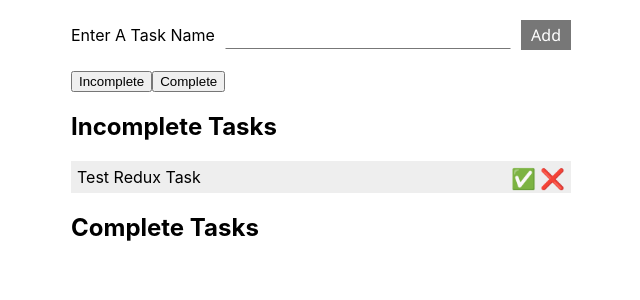
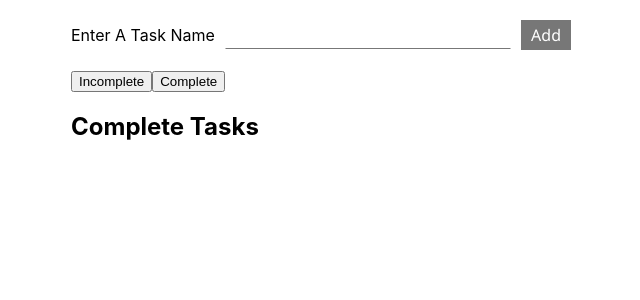
Before and after one commit to J-Cook-jr/todo-list, a React (Create React App) app: page / in a window 1280 px wide. Shown: the top 300 px of the page, without its empty margins (319-959 px from the left). Built offline with nearby package versions, Linux system fonts and the light colour scheme.

Commit message:
finish adding redux to todo list

```diff
--- a/src/components/TaskList.jsx
+++ b/src/components/TaskList.jsx
@@ -1,18 +1,19 @@
 import React, { Component } from 'react';
-import Task from './Task';
-import { toggleTodo, deleteTodo } from '../redux/actions/todoActions';
-
 import { connect } from 'react-redux';
 
+import Task from './Task';
 
+import { toggleTodo, deleteTodo } from '../redux/actions/todoActions';
+import { setVisibility } from '../redux/actions/visibilityActions';
 
 class TaskList extends Component {
     render() {
         return (
             <div>
-                <button >Incomplete</button>
-                <button >Complete</button>
-
+                <button onClick={() => { this.props.setVisibility('incomplete')}}>Incomplete</button>
+                <button onClick={() => { this.props.setVisibility('complete')}}>Complete</button>
+                {this.props.visibility === 'incomplete' && (
+                    <>
                         <h2 className="TaskList__title">Incomplete Tasks</h2>
                         {this.props.tasks.map((task, i) => {
                             if (!task.complete) {
@@ -31,24 +32,24 @@ class TaskList extends Component {
                             }
                             return '';
                         })}
+                    </>
+                )}
+                {this.props.visibility === 'complete' && (
+                    <>
                         <h2 className="TaskList__title">Complete Tasks</h2>
                         {this.props.tasks.map((task, i) => {
                             if (task.complete) {
                                 return (
-                            <Task
-                                task={task}
-                                key={i}
-                                toggleCompleteStatus={() => {
-                                    this.props.toggleCompleteStatus(i);
-                                }}
-                                deleteTask={() => {
-                                    this.props.deleteTask(i);
-                                }}
+                                    <Task task={task} key={i}
+                                        toggleCompleteStatus={() => { this.props.toggleCompleteStatus(i); }}
+                                        deleteTask={() => { this.props.deleteTask(i); }}
                                     />
                                 );
                             }
                             return '';
                         })}
+                    </>
+                )}
             </div>
         );
     }
@@ -56,13 +57,15 @@ class TaskList extends Component {
 
 const mapStateToProps = (state) => {
     return {
-        tasks: state.todoState.tasks
+        tasks: state.todoState.tasks,
+        visibility: state.visibility
     }
 }
+
 const mapDispatchToProps = {
     toggleCompleteStatus: toggleTodo,
     deleteTask: deleteTodo,
-
+    setVisibility: setVisibility,
 }
 
 export default connect(
--- a/src/redux/actions/todoActions.js
+++ b/src/redux/actions/todoActions.js
@@ -1,5 +1,3 @@
-
-
 export const addTodo = (content) => {
     return {
         type: 'ADD_TODO',
--- a/src/redux/reducers/index.js
+++ b/src/redux/reducers/index.js
@@ -1,5 +1,5 @@
 import { combineReducers } from 'redux';
-import todoReducer from './todoReducer'
+import todoReducer from './todoReducer';
 import visibilityReducer from './visibilityReducer';
 
 const rootReducer = combineReducers({
--- a/src/redux/store.js
+++ b/src/redux/store.js
@@ -1,9 +1,9 @@
 import { createStore } from 'redux';
 import rootReducer from './reducers/index'
 
-const store= createStore(
+const store = createStore(
     rootReducer,
     window.__REDUX_DEVTOOLS_EXTENSION__ && window.__REDUX_DEVTOOLS_EXTENSION__()
-    );
+);
 
 export default store;
```
Lines whose indentation alone changed are shown as unchanged.
